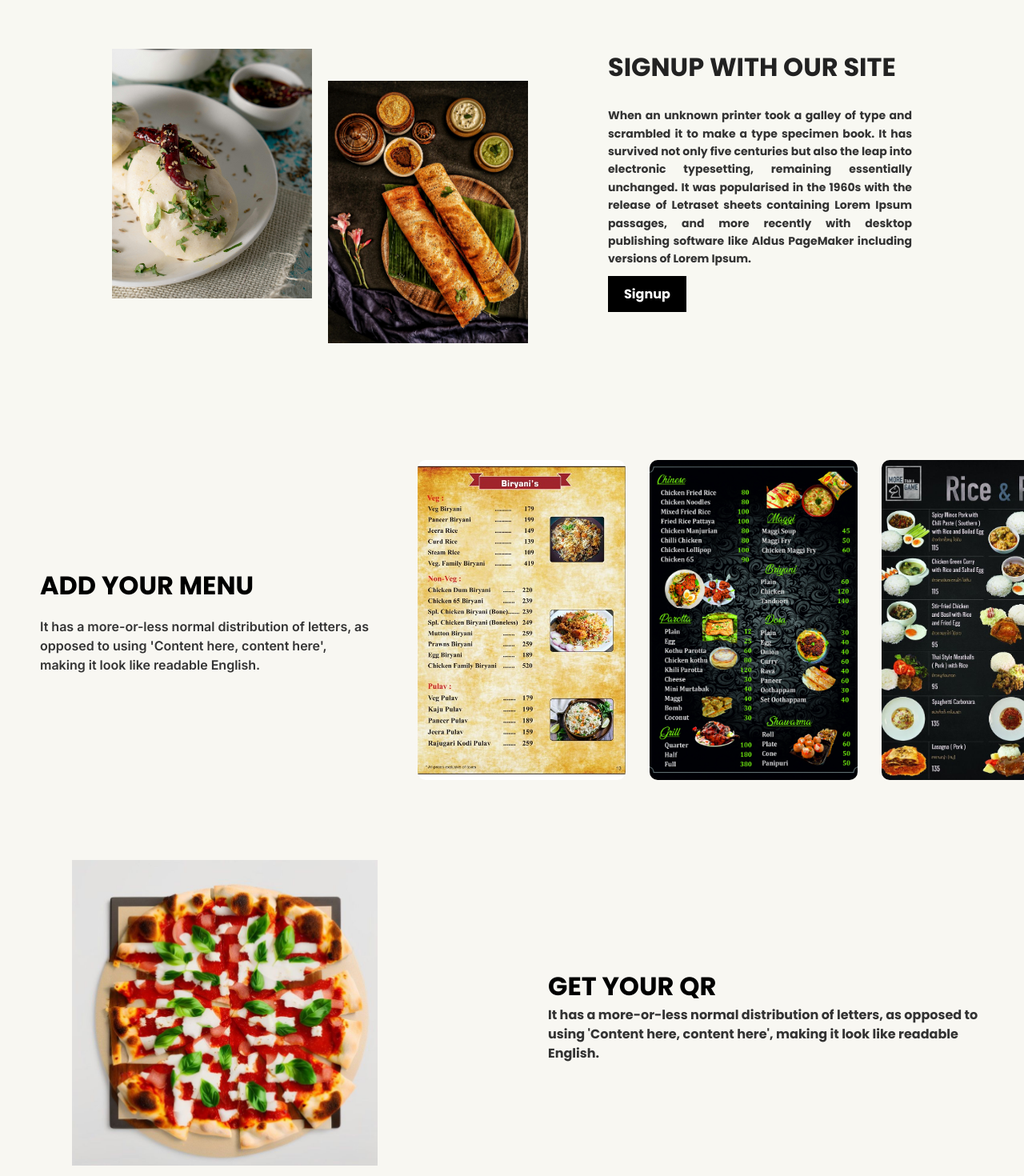
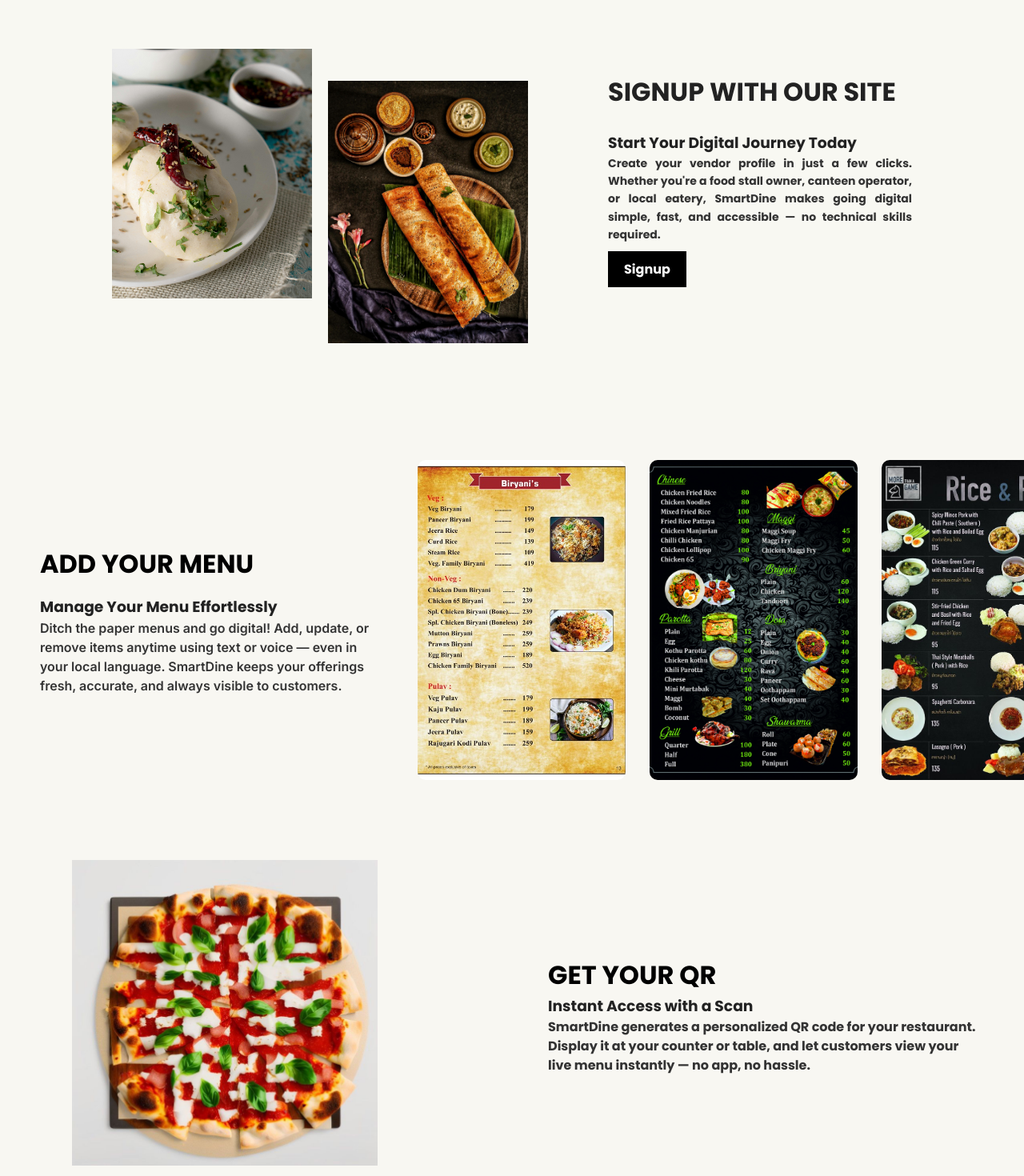
Before and after one commit to Mjsadanand/Smartdine, a React (Vite) app in the folder frontend/: page / in a window 1280 px wide. Shown: the part 900-2370 px from the top of the page at 80% size. Built offline with nearby package versions, Linux system fonts and the light colour scheme.

Commit message:
Para chnaged

```diff
--- a/frontend/src/components/LandingPage.jsx
+++ b/frontend/src/components/LandingPage.jsx
@@ -51,7 +51,8 @@ const LandingPage = () => {
                     <div className="image-section"><img src={idli} alt="idli" /><img src={dosa} alt="dosa" /></div>
                     <div className="text-section">
                         <h2>SIGNUP WITH OUR SITE</h2>
-                        <p>When an unknown printer took a galley of type and scrambled it to make a type specimen book. It has survived not only five centuries but also the leap into electronic typesetting, remaining essentially unchanged. It was popularised in the 1960s with the release of Letraset sheets containing Lorem Ipsum passages, and more recently with desktop publishing software like Aldus PageMaker including versions of Lorem Ipsum.</p>
+                        <h3>Start Your Digital Journey Today</h3>
+                        <p>Create your vendor profile in just a few clicks. Whether you're a food stall owner, canteen operator, or local eatery, SmartDine makes going digital simple, fast, and accessible — no technical skills required.</p>
                         <button onClick={navigateToSignup}>Signup</button>
                     </div>
                 </div>
@@ -59,7 +60,8 @@ const LandingPage = () => {
             <div className="menu-container1">
                 <div className="menu-text1">
                     <h2>ADD YOUR MENU</h2>
-                    <p>It has a more-or-less normal distribution of letters, as opposed to using 'Content here, content here', making it look like readable English.</p>
+                    <h3>Manage Your Menu Effortlessly</h3>
+                    <p>Ditch the paper menus and go digital! Add, update, or remove items anytime using text or voice — even in your local language. SmartDine keeps your offerings fresh, accurate, and always visible to customers.</p>
                 </div>
                 <div className="menu-items1">
                     <div className="menu-item1"><img src={menu1} alt="Appetizers" /></div>
@@ -71,7 +73,8 @@ const LandingPage = () => {
                 <div className="qr-image"><img src={qr} alt="QR Code with Food" /></div>
                 <div className="qr-text">
                     <h2>GET YOUR QR</h2>
-                    <p>It has a more-or-less normal distribution of letters, as opposed to using 'Content here, content here', making it look like readable English.</p>
+                    <h3>Instant Access with a Scan</h3>
+                    <p>SmartDine generates a personalized QR code for your restaurant. Display it at your counter or table, and let customers view your live menu instantly — no app, no hassle.</p>
                 </div>
             </div>
             <div className="feedback-wrapper">
```
